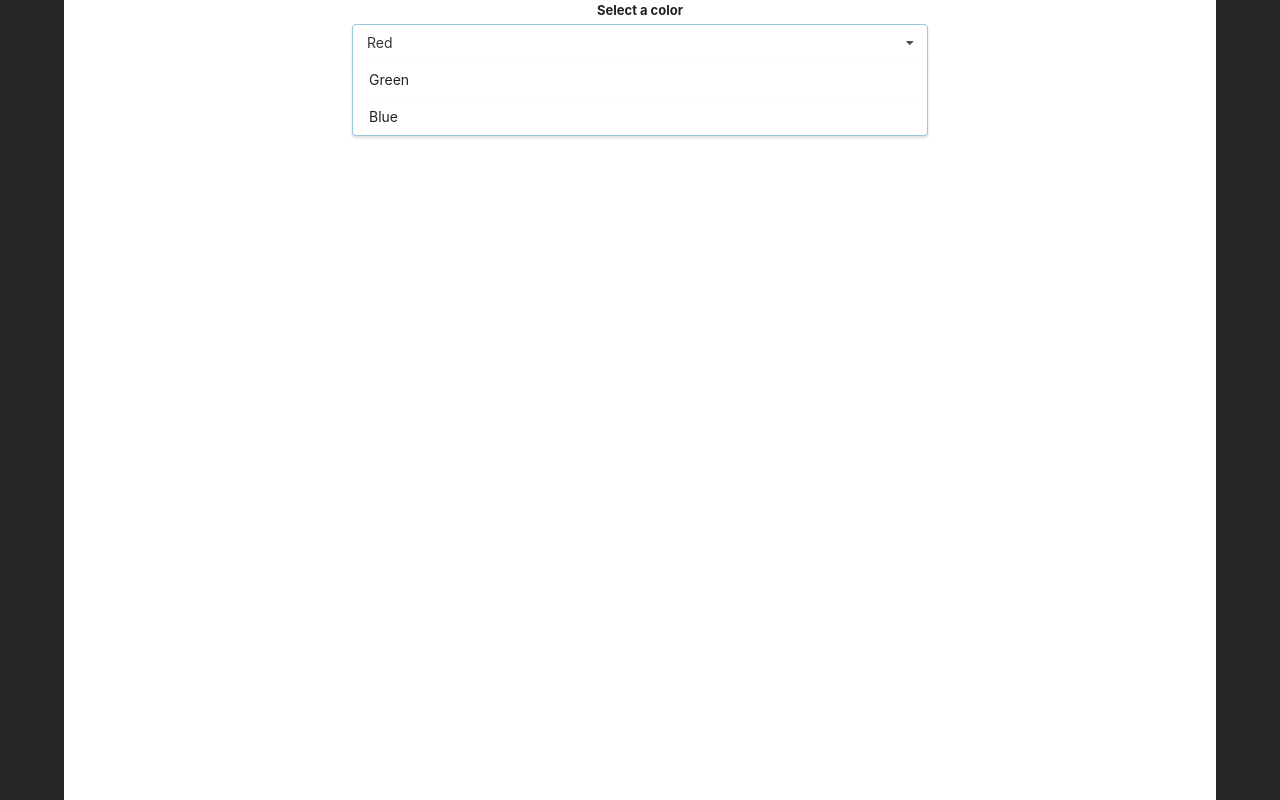
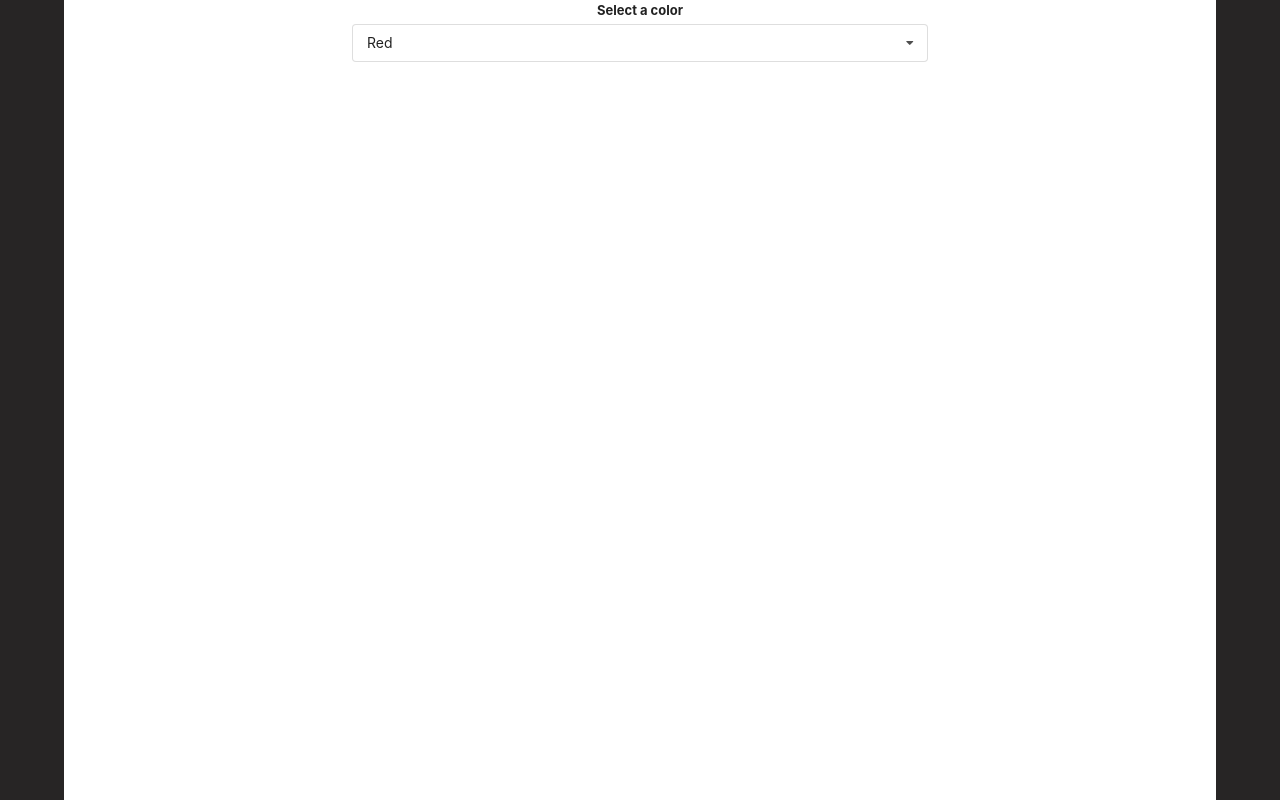
Before and after one commit to bobbygondola/WidgetsLibrary, a React (Create React App) app in the folder practiceapp/: page / in a window 1280 px wide. Built offline with nearby package versions, Linux system fonts and the light colour scheme.

Commit message:
FEATURE/Dropdown toggling, working on bubbling events

```diff
--- a/practiceapp/src/components/Dropdown.js
+++ b/practiceapp/src/components/Dropdown.js
@@ -1,7 +1,8 @@
-import React from 'react'
+import React, {useState} from 'react'
 import '../App.css';
 
 function Dropdown({ options, selected, onSelectedChange }) {
+    const [open, setOpen] = useState(false)
 
     const renderedOptions = options.map((option) => {
         if (option.value === selected.value){
@@ -18,15 +19,21 @@
         )
     })
 
+    //open dropdown conditionally if clicked. State -> Set classNames below.
     return (
         <div className="dropDownComponent">
             <div className="ui form">
                 <div className="field">
                     <label className="label">Select a color</label>
-                    <div className="ui selection dropdown visible active">
+                    <div
+                    //Event Bubbling invokes all onClicks in parent divs. Toggling the
+                    //menu open and closed on select.
+                    onClick={() => setOpen(!open)}
+                    className={`ui selection dropdown ${open ? 'visible active' : ''}`}
+                    >
                         <i className="dropdown icon"></i>
                         <div className="text">{selected.label}</div>
-                        <div className="menu visible transition">
+                        <div className={`menu ${open ? 'visible transition' : ''}`}>
                             {renderedOptions}
                         </div>
                     </div>
```
Also changed, not shown: practiceapp/src/App.js (line endings or trailing spaces), 1 other file (tests, documents, lock files or other folders).
